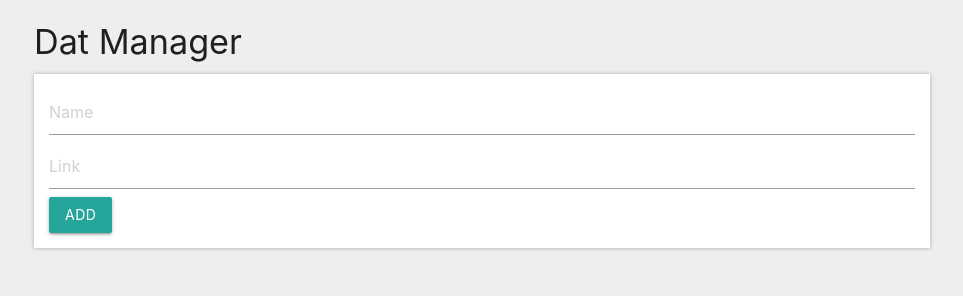
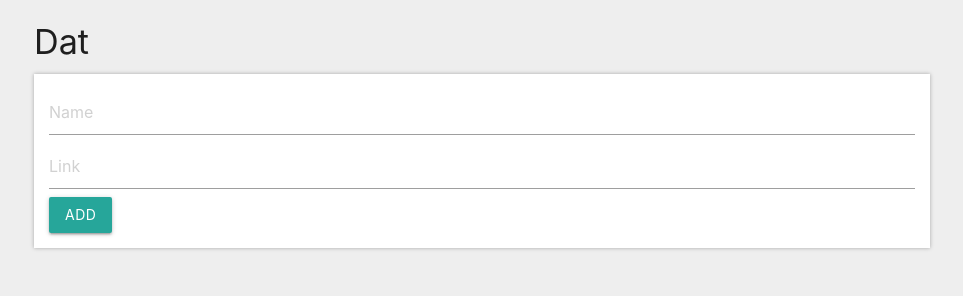
Before and after one commit to okdistribute/dat-server, a website: page index.html in a window 1280 px wide. Shown: the whole page, without its empty margins (158-1121 px from the left). Drawn offline with nearby package versions, Linux system fonts and the light colour scheme.

Commit message:
change name

```diff
--- a/index.html
+++ b/index.html
@@ -6,7 +6,7 @@
   </head>
   <body>
     <div class="container">
-      <h4>Dat Manager</h4>
+      <h4>Dat</h4>
       <div class="section list-item" id="header">
         <input type="text" placeholder="Name" id="name" />
         <input type="text" placeholder="Link" id="link" />
```
